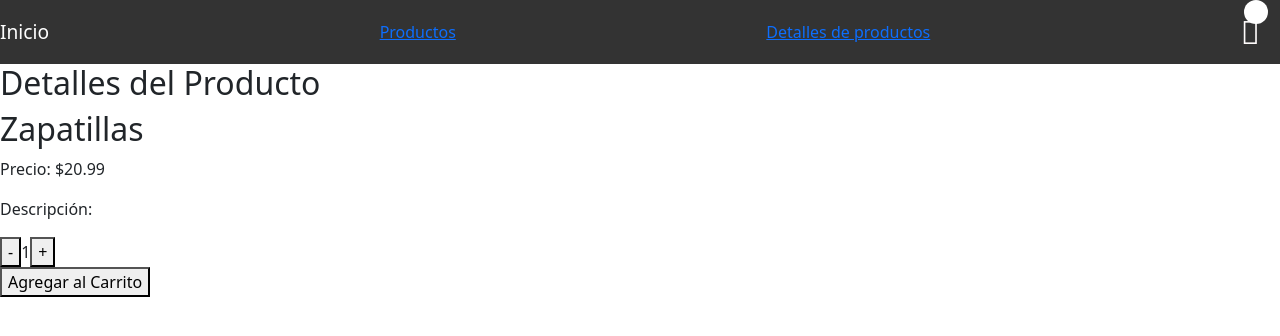
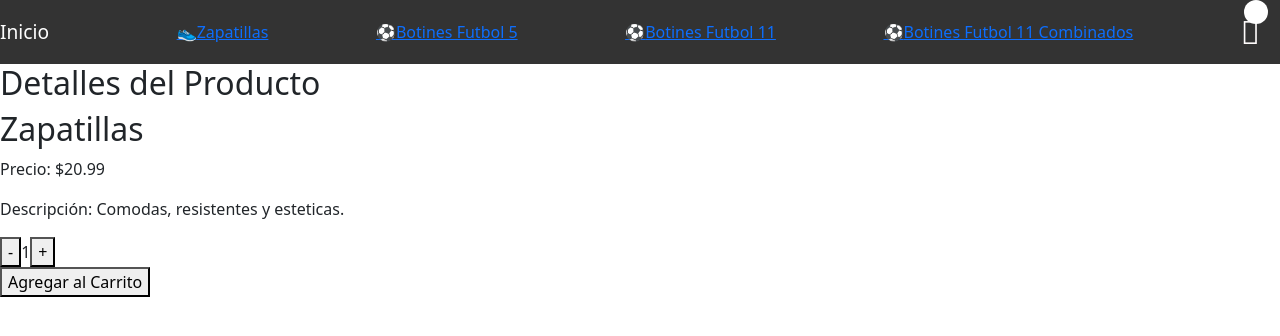
Before and after one commit to uripereyra03/Proyecto-React, a React (Create React App) app: page /item/1 in a window 1280 px wide. Shown: the top 336 px of the page. Built offline with nearby package versions, Linux system fonts and the light colour scheme.

Commit message:
Correcciones

```diff
--- a/src/components/NavBar.js
+++ b/src/components/NavBar.js
@@ -2,21 +2,21 @@ import React from 'react';
 import { Link } from 'react-router-dom';
 import CartWidget from './cartwidget';
 
-const  categories  = [
-    { id: 1, name: 'Productos', link: "/", },
-    { id: 2, name: 'Detalles de productos', link: "/item/:itemId", },
-
+const categories = [
+    { id: 1, name: 'Zapatillas', link: '/item/1', icon: '👟' },
+    { id: 2, name: 'Botines Futbol 5', link: '/item/2', icon: '⚽' },
+    { id: 3, name: 'Botines Futbol 11', link: '/item/3', icon: '⚽' },
+    { id: 4, name: 'Botines Futbol 11 Combinados', link: "/item/4" , icon: '⚽' },
 ];
 
 const NavBar = () => {
     return (
         <div className="navbar">
-            <Link to="/category/:categoryId" className="navbar-title navbar-title-inicio">Inicio</Link>
+            <Link to="/" className="navbar-title navbar-title-inicio">Inicio</Link>
             {categories.map(category => (
                 <Link key={category.id} to={category.link} className="navbar-category">
                     <span className="category-icon">{category.icon}</span>
                     <span className="category-name">{category.name}</span>
-                    <span className="category-description">{category.description}</span>
                 </Link>
             ))}
             <CartWidget />
--- a/src/components/asyncMock.js
+++ b/src/components/asyncMock.js
@@ -2,10 +2,10 @@ export const getProducts = async () => {
 };
 
 export const productosCalzado = [
-    { id: 1, nombre: 'Zapatillas', precio: 20.99, categoria: 'calzado', },
-    { id: 2, nombre: 'Botines de fútbol 5', precio: 29.99, categoria: 'calzado',  },
-    { id: 3, nombre: 'Botines de futbol 11', precio: 39.99, categoria: 'calzado' },
-    { id: 4, nombre: 'Botines de futbol 11, tapones combinados', precio: 50.99, categoria: 'calzado',  },
+    { id: 1, nombre: 'Zapatillas', precio: 20.99, categoria: 'calzado', descripcion: "Comodas, resistentes y esteticas." },
+    { id: 2, nombre: 'Botines de fútbol 5', precio: 29.99, categoria: 'calzado', descripcion: "Comodas, resistentes y esteticas." },
+    { id: 3, nombre: 'Botines de futbol 11', precio: 39.99, categoria: 'calzado', descripcion: "Comodas, resistentes y esteticas." },
+    { id: 4, nombre: 'Botines de futbol 11, tapones combinados', precio: 50.99, categoria: 'calzado', descripcion: "Comodas, resistentes y esteticas." },
 ];
 
 
@@ -17,7 +17,9 @@ export const getProductsByCategory = (category) => {
 
 
 export const getProductById = (id) => {
-    return productosCalzado.find((producto) => producto.id === parseInt(id));
+    return new Promise((resolve) => {
+        resolve(productosCalzado.find((producto) => producto.id === parseInt(id)));
+    });
 };
 
 export const fetchProducts = async () => {
--- a/src/components/item.js
+++ b/src/components/item.js
@@ -8,7 +8,7 @@ function Item({ producto }) {
                 <div className="card-body">
                     <h5 className="card-title">{producto.nombre}</h5>
                     <p className="card-text">${producto.precio.toFixed(2)}</p>
-                    <Link to={"/item/:itemId"} className="btn btn-primary">
+                    <Link to={'/item/' + producto.id} className="btn btn-primary">
                         Ver Detalles
                     </Link>
                 </div>
--- a/src/components/itemdetailconteiner.js
+++ b/src/components/itemdetailconteiner.js
@@ -32,7 +32,7 @@ const ItemDetailContainer = () => {
     return (
         <div>
             <h2>Detalles del Producto</h2>
-            <ItemDetail product={product}></ItemDetail>
+            <ItemDetail product={product}>.</ItemDetail>
         </div>
     );
 };
```
